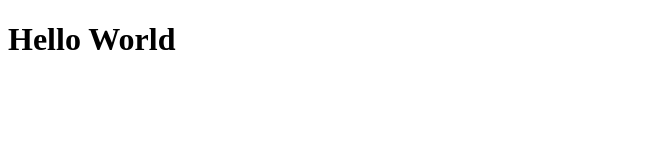
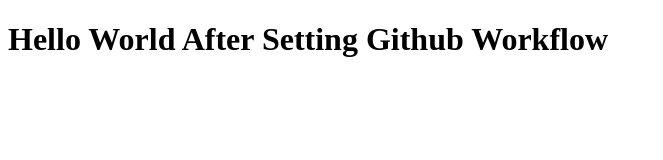
Before and after one commit to TalhaAhmedAI/bootcamp, a plain HTML site: page index.html in a window 1280 px wide. Shown: the whole page, without its empty margins (0-663 px from the left). Drawn offline with Linux system fonts and the light colour scheme.

Commit message:
Update index.html

```diff
--- a/index.html
+++ b/index.html
@@ -6,6 +6,6 @@
     <title>Document</title>
   </head>
   <body>
-    <h1>Hello World</h1>
+    <h1>Hello World After Setting Github Workflow</h1>
   </body>
 </html>
```
